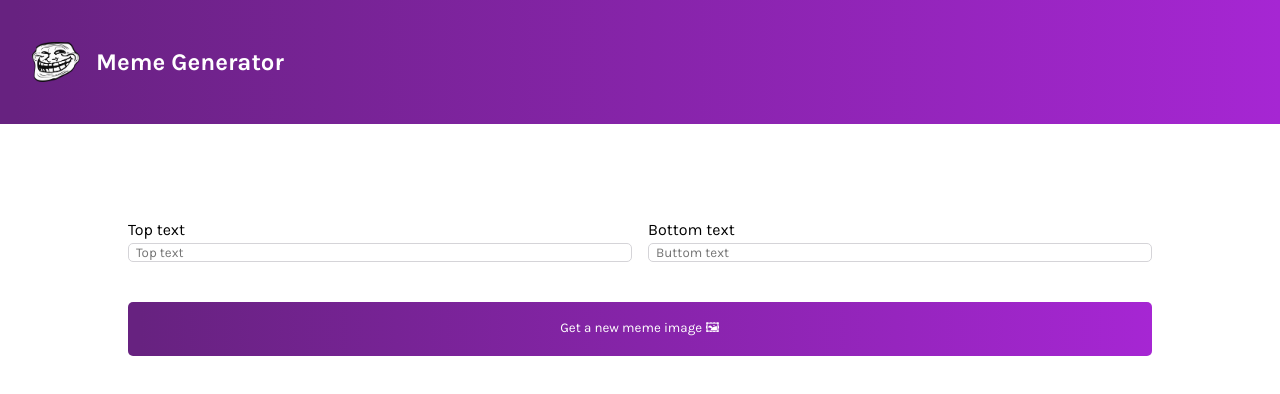
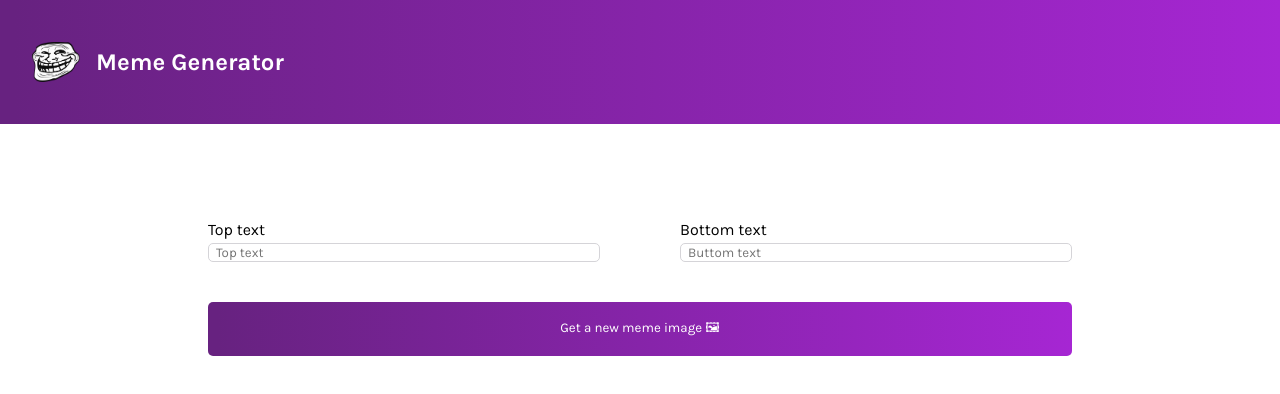
Before and after one commit to Davsan88/meme-generator, a React (Vite) app: page / in a window 1280 px wide. Shown: the top 394 px of the page. Built offline with nearby package versions, Linux system fonts and the light colour scheme.

Commit message:
Update App.css

```diff
--- a/src/App.css
+++ b/src/App.css
@@ -40,7 +40,7 @@ main {
   grid-template-columns: 1fr;  /* One column */
   gap: 1rem;  /* Space between grid items */
   font-family: "Karla", sans-serif;
-  padding: var(--spacing) calc(2 * var(--spacing));
+  padding: var(--spacing) calc(4 * var(--spacing));
 }
 
 .form__label {
@@ -84,6 +84,8 @@ main {
 
   .form {
     grid-template-columns: 1fr 1fr;  /* Two columns */
+    column-gap: 5rem;
+    padding: var(--spacing) calc(4 * var(--spacing));
   }
 
   .form__label {
@@ -106,6 +108,10 @@ main {
     letter-spacing: normal; /* Reset letter-spacing for larger text */
   }
 
+  .form {
+    padding: var(--spacing) calc(4.5 * var(--spacing));
+  }
+
   .form__label {
     margin-bottom: 1.5rem; /* Further increase spacing on large screens */
   }
```
